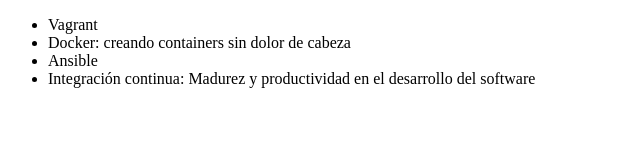
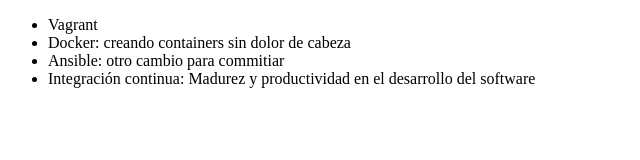
Before and after one commit to andrepijg/alura-git, a plain HTML site: page index.html in a window 1280 px wide. Shown: the whole page, without its empty margins (0-640 px from the left). Drawn offline with Linux system fonts and the light colour scheme.

Commit message:
Cambiando el código

```diff
--- a/index.html
+++ b/index.html
@@ -2,13 +2,13 @@
 <html lang = "en">
 <head>
      <meta charset = "UTF-8">
-     <title> Lista de Cursos DevOps Alura </title>
+     <title> Cursos DevOps Alura 2023 - 2025 </title>
 </head>
 <body>
      <ul>
          <li> Vagrant </li>
          <li> Docker: creando containers sin dolor de cabeza </li>
-         <li> Ansible </li>
+         <li> Ansible: otro cambio para commitiar</li>
          <li> Integración continua: Madurez y productividad en el desarrollo del software </li>
      </ul>
 </body>
```
